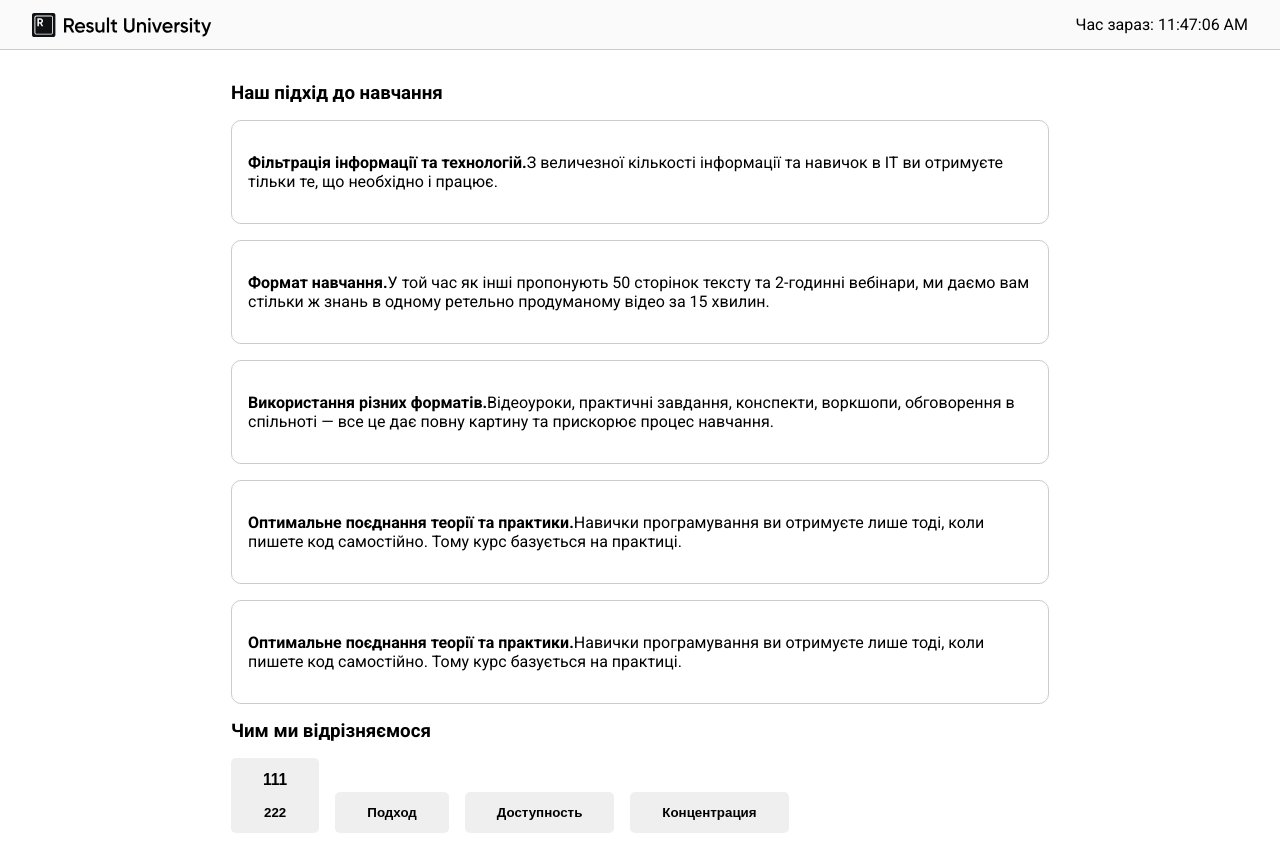
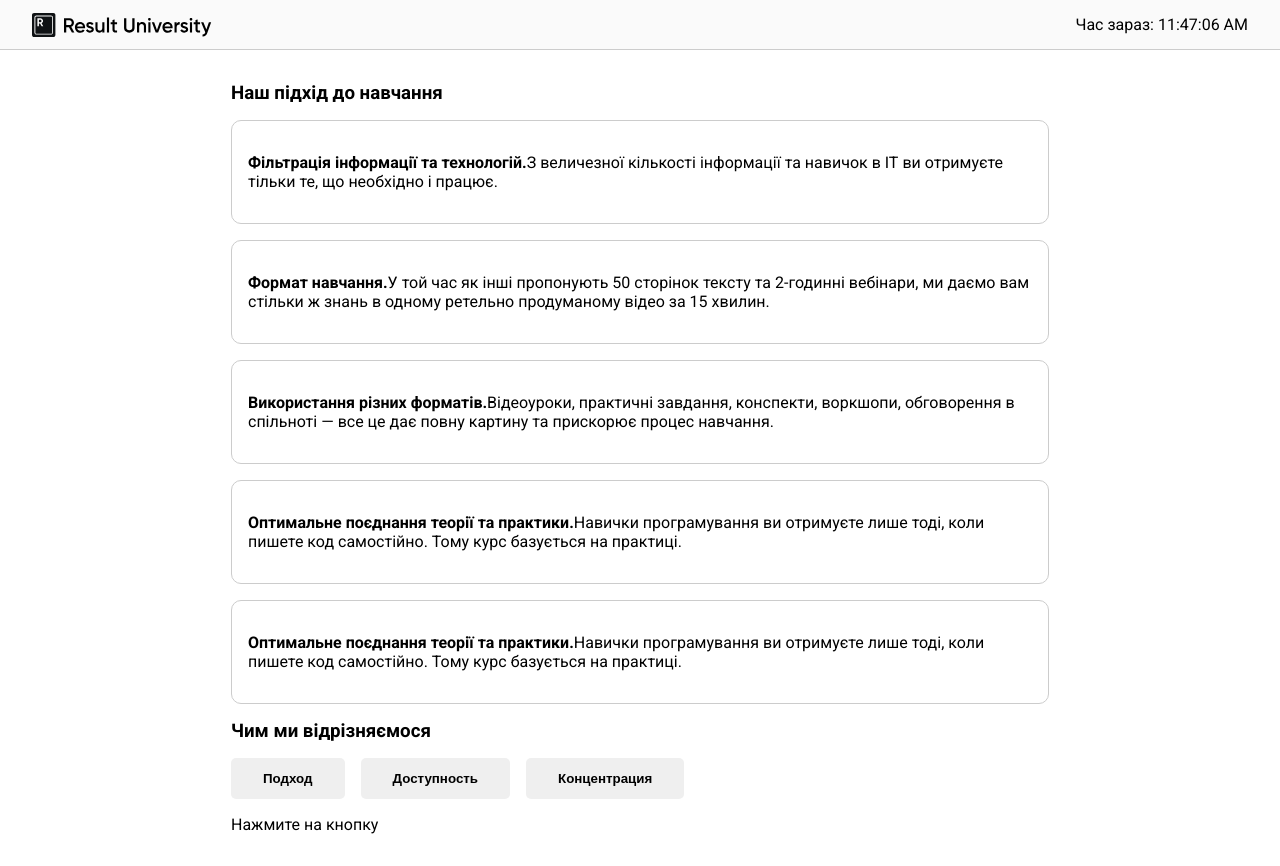
Before and after one commit to spezdmtest/react_basic_course, a React (Vite) app: page / in a window 1280 px wide. Built offline with nearby package versions, Linux system fonts and the light colour scheme.

Commit message:
add state

```diff
--- a/src/App.jsx
+++ b/src/App.jsx
@@ -2,7 +2,18 @@ import Header from "./components/Header";
 import { ways } from "./data";
 import WayToTeach from "./components/WayToTeach";
 import Button from "./components/Button/Button";
+import { useState } from "react";
+
 export default function App() {
+  const [content, setContent] = useState("Нажмите на кнопку")
+  // let content = "Нажми на кнопку";
+  console.log("App Component Render");
+
+  function handleClick(type) {
+    console.log("button clickted", type);
+    setContent(type);
+    // content = type;
+  }
   return (
     <div>
       <Header />
@@ -20,15 +31,10 @@ export default function App() {
         </section>
         <section>
           <h3>Чим ми відрізняємося</h3>
-          <Button>
-            <span>
-              <h3>111</h3>
-              <h4>222</h4>
-            </span>
-          </Button>
-          <Button>Подход</Button>
-          <Button>Доступность</Button>
-          <Button>Концентрация</Button>
+          <Button onClick={() => handleClick("way")}>Подход</Button>
+          <Button onClick={() => handleClick("easy")}>Доступность</Button>
+          <Button onClick={() => handleClick("program")}>Концентрация</Button>
+          <p>{content}</p>
         </section>
       </main>
     </div>
--- a/src/components/button/Button.jsx
+++ b/src/components/button/Button.jsx
@@ -3,19 +3,15 @@ import "./Button.css";
 // export default function Button({text}) {
 //   return <button className="button">{text}</button>;
 // }
-export default function Button({ children }) {
-  function handleClick() {
-    console.log("button clicked");
-  }
-
-  // const handleMouseEnter = () => console.log("entered");
-
+export default function Button({ children, onClick }) {
+  console.log("Botton Component Render");
   return (
     <button
       className="button"
-      onClick={handleClick}
+      onClick={onClick}
       // onMouseEnter={handleMouseEnter}
-      onDoubleClick={() => console.log("double")}>
+      // onDoubleClick={() => console.log("dbl")}
+      >
       {children}
     </button>
   );
```
